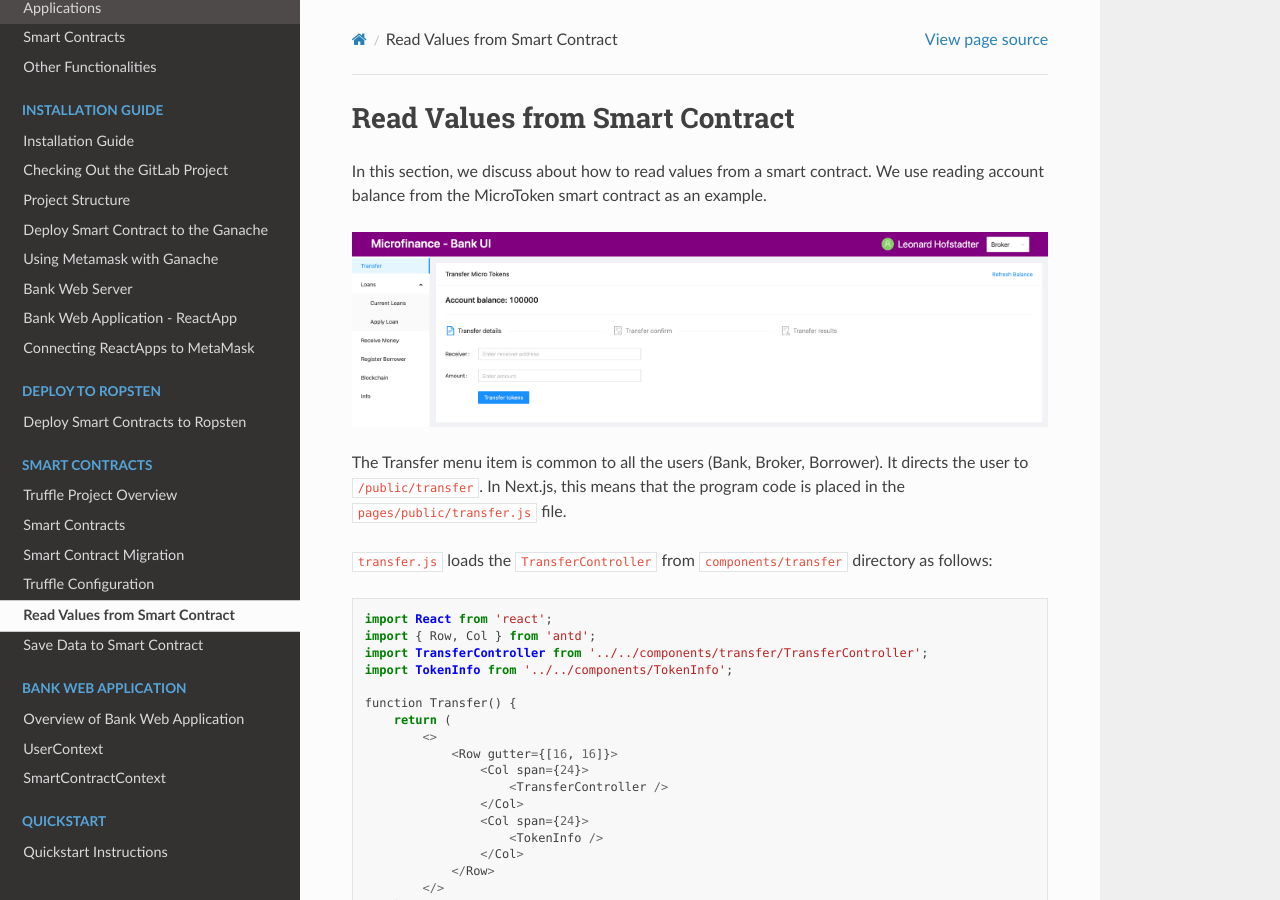
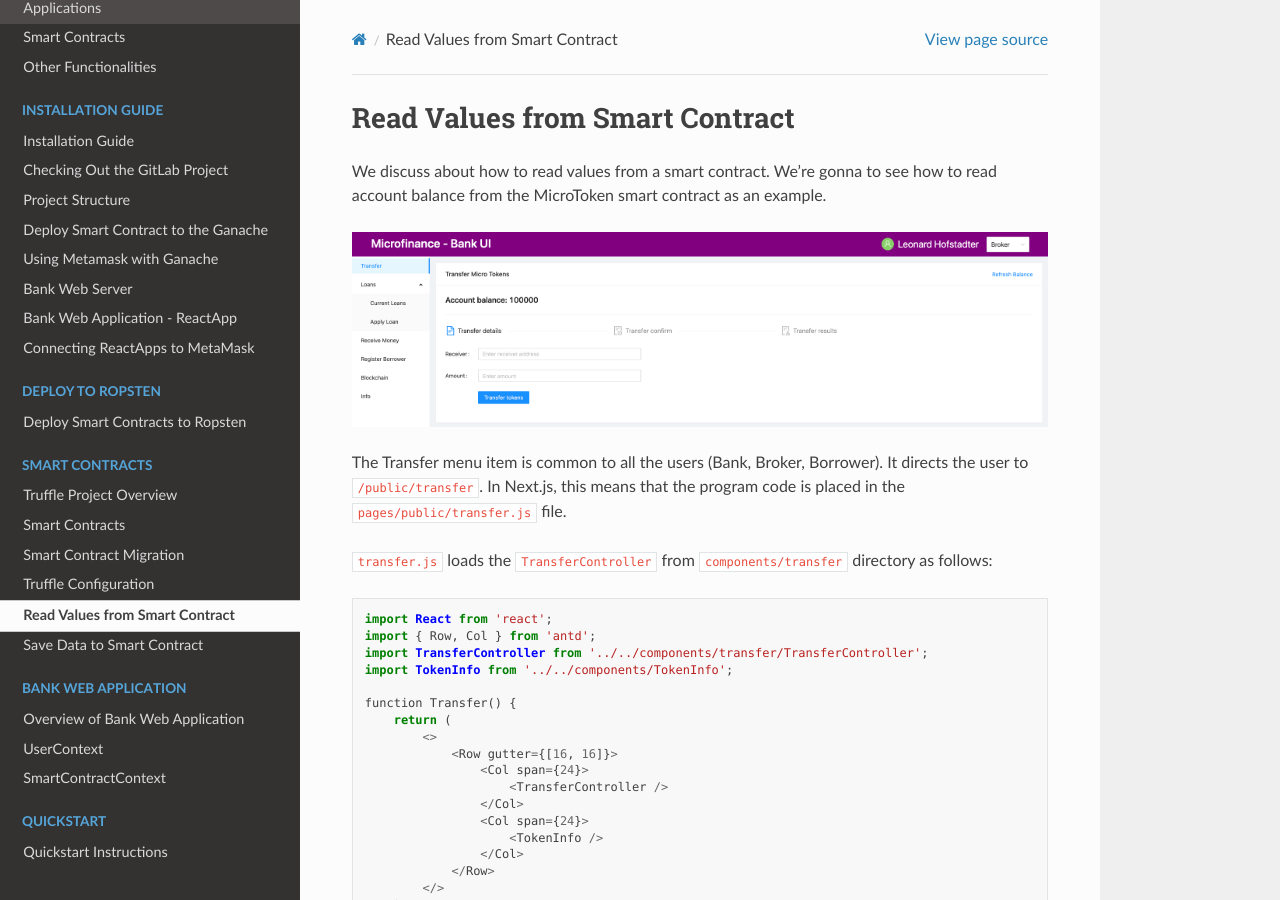
Before and after one commit to NivedithaKarthikeyan/LandregistryApp, a Sphinx documentation site: the page built from docs/source/blockchain/readFromSmartContract.rst, in a window 1280 px wide and 900 px high. Built offline with Sphinx 7.4.7 and the Read the Docs theme 2.0.0, drawn with Linux system fonts in a browser that asks for light colours.

Commit message:
Update docs/source/blockchain/readFromSmartContract.rst

```diff
--- a/docs/source/blockchain/readFromSmartContract.rst
+++ b/docs/source/blockchain/readFromSmartContract.rst
@@ -1,10 +1,11 @@
 Read Values from Smart Contract
 ===============================
 
-In this section, we discuss about how to read values from a smart contract.
-We use reading account balance from the MicroToken smart contract as an example.
+We discuss about how to read values from a smart contract.
+We're gonna to see how to read account balance from the MicroToken smart contract as an example.
 
 .. image:: ../images/account_balance.png
+    :width: 130%
 
 The Transfer menu item is common to all the users (Bank, Broker, Borrower).
 It directs the user to ``/public/transfer``.
```
